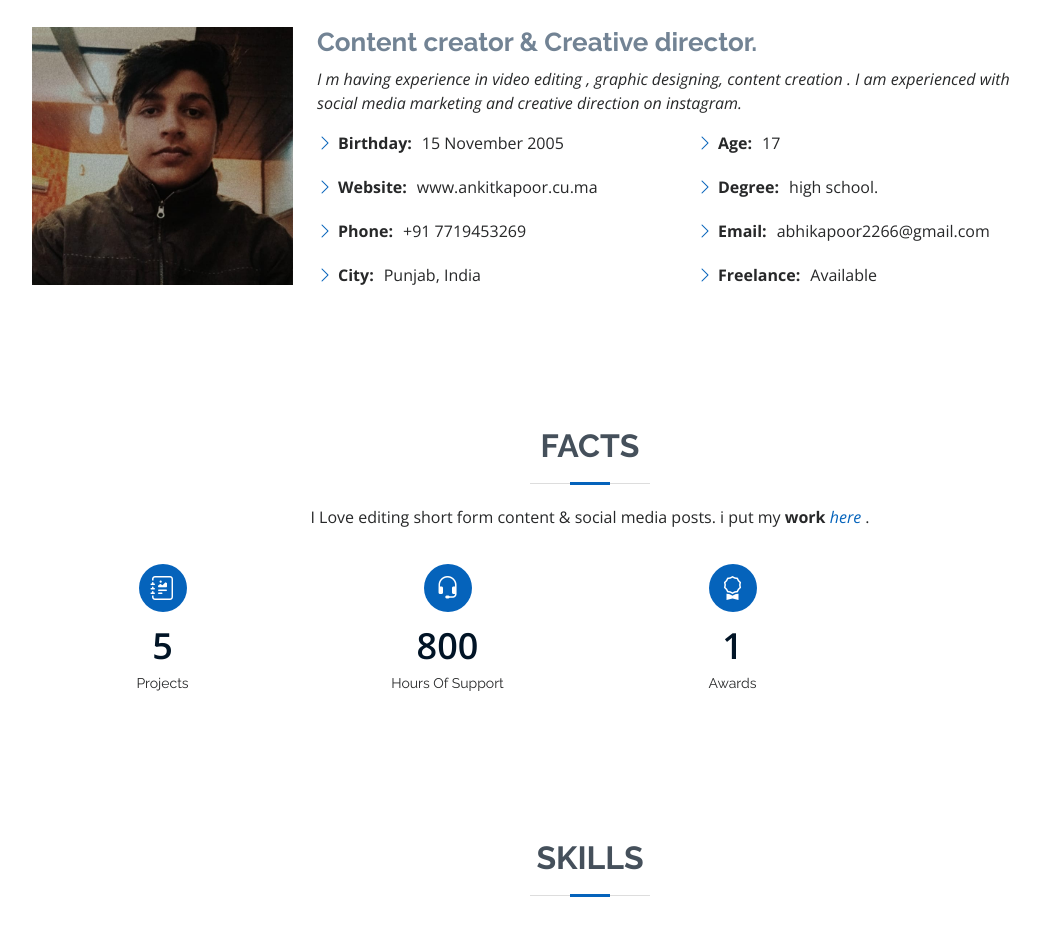
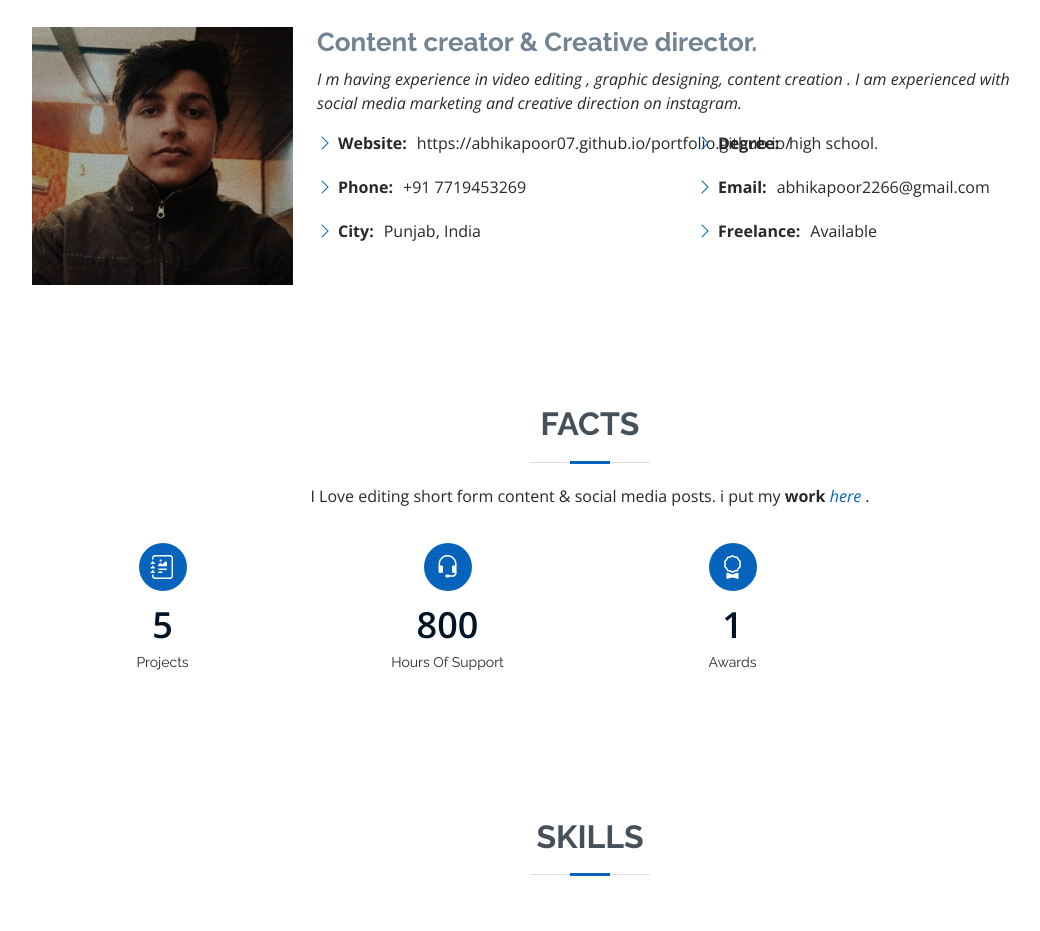
Before and after one commit to abhikapoor07/portfolio.github.io, a plain HTML site: page index.html in a window 1280 px wide. Shown: the part 965-1896 px from the top of the page, without its empty margins (100-1140 px from the left). Drawn offline with nearby package versions, Linux system fonts and the light colour scheme.

Commit message:
Update index.html

```diff
--- a/index.html
+++ b/index.html
@@ -104,10 +104,10 @@
                         <div class="row">
                             <div class="col-lg-6">
                                 <ul>
-                                    <li><i class="bi bi-chevron-right"></i> <strong>Birthday:</strong> <span>15 November
-                                            2005</span></li>
+                                    <!-- <li><i class="bi bi-chevron-right"></i> <strong>Birthday:</strong> <span>15 November
+                                            2005</span></li> -->
                                     <li><i class="bi bi-chevron-right"></i> <strong>Website:</strong>
-                                        <span>www.ankitkapoor.cu.ma</span></li>
+                                        <span>https://abhikapoor07.github.io/portfolio.github.io/</span></li>
                                     <li><i class="bi bi-chevron-right"></i> <strong>Phone:</strong> <span>+91
                                             7719453269 </span></li>
                                     <li><i class="bi bi-chevron-right"></i> <strong>City:</strong> <span>Punjab,
@@ -116,7 +116,7 @@
                             </div>
                             <div class="col-lg-6">
                                 <ul>
-                                    <li><i class="bi bi-chevron-right"></i> <strong>Age:</strong> <span>17</span></li>
+                                  <!--  <li><i class="bi bi-chevron-right"></i> <strong>Age:</strong> <span>17</span></li> -->
                                     <li><i class="bi bi-chevron-right"></i> <strong>Degree:</strong> <span>high school.
                                             </span></li>
                                     <li><i class="bi bi-chevron-right"></i> <strong>Email:</strong>
```
